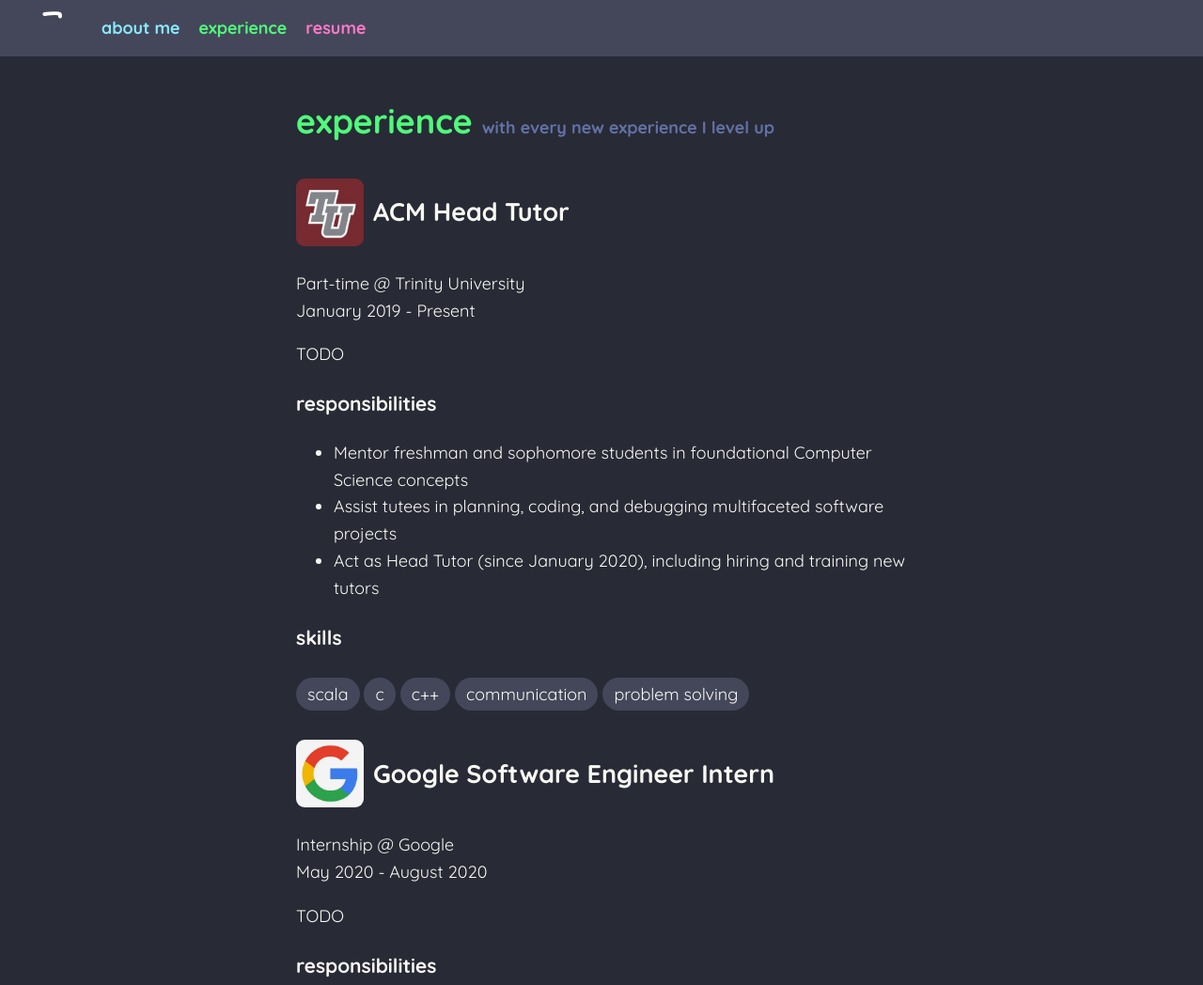
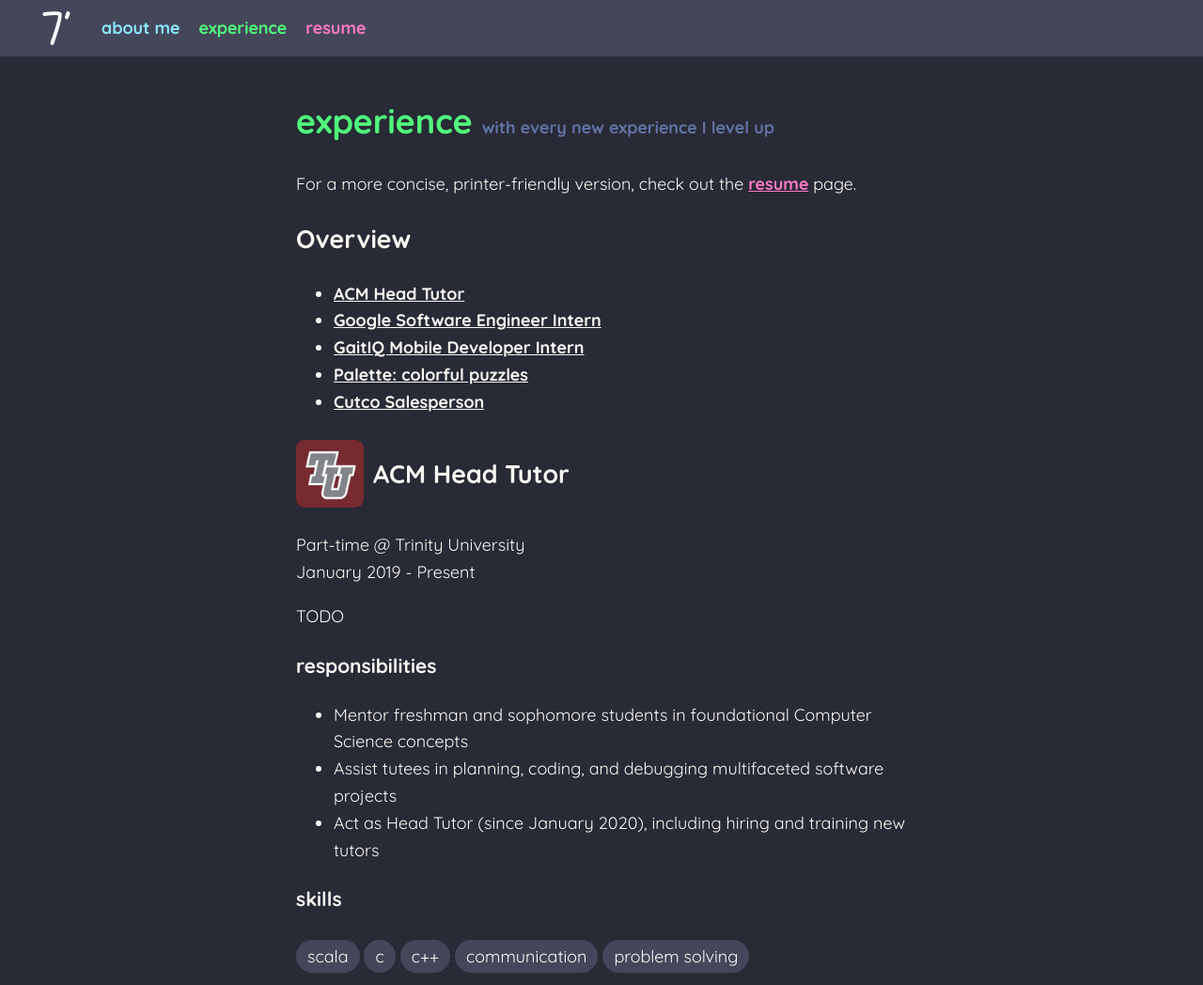
Before and after one commit to TempixTL/tempixtl.github.io, an Eleventy site: page src/experience.njk in a window 1280 px wide. Shown: the top 1048 px of the page at 94% size. Built offline with nearby package versions, Linux system fonts and the light colour scheme; Eleventy itself is replaced by a stand-in of ours; files that its build step writes are made by us from their sources.

Commit message:
Link to resume page & overview with headers

```diff
--- a/src/experience.njk
+++ b/src/experience.njk
@@ -5,8 +5,22 @@ header:
   description: with every new experience I level up
   accent_class: green-accent
 ---
+<p>
+  For a more concise, printer-friendly version, check out the
+  <a class="pink-accent" href="/resume">resume</a> page.
+</p>
+
+<h2>Overview</h2>
+<ul>
 {% for exp in experience %}
-  <div class="img-header">
+  <li>
+    <a href="#{{ exp.title | urlencode }}">{{ exp.title }}</a>
+  </li>
+{% endfor %}
+</ul>
+
+{% for exp in experience %}
+  <div class="img-header" id="{{ exp.title | urlencode }}">
     {% if exp.img %}
       <img src="{{ exp.img.src }}" alt="{{ exp.img.alt }}">
     {% endif %}
```
